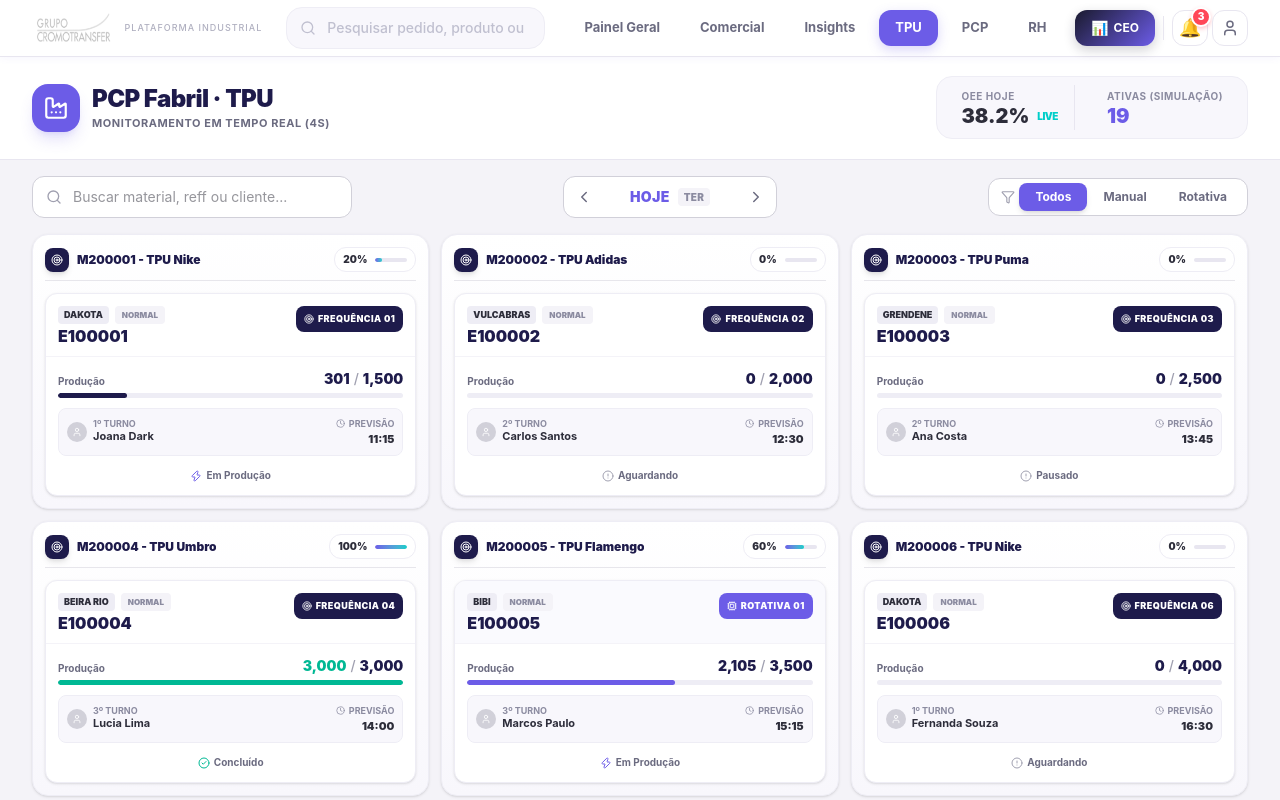
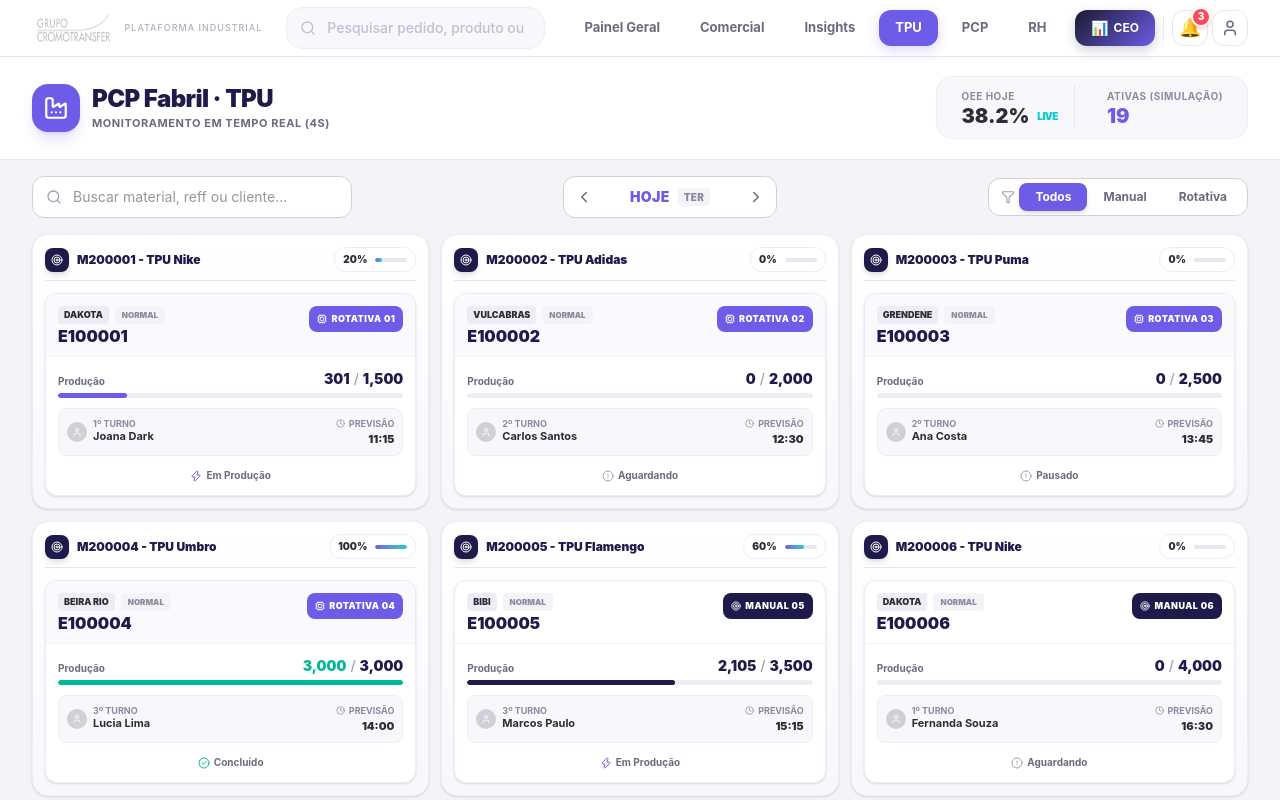
Before and after one commit to cedruoficial/aicro, a React (Vite) app in the folder frontend-v2/: page /tpu in a window 1280 px wide. Shown: the top 800 px of the page. Built offline with nearby package versions, Linux system fonts and the light colour scheme.

Commit message:
fix: adjust TPU machine types (only 4 rotativas, others manual)

```diff
--- a/frontend-v2/src/data/mockTPU.ts
+++ b/frontend-v2/src/data/mockTPU.ts
@@ -27,9 +27,9 @@
   const isPast = dayOffset < 0;
 
   for (let i = 1; i <= 35; i++) {
-    const isRotativa = i % 5 === 0;
-    const mType: MachineType = isRotativa ? 'Rotativa' : 'Frequência';
-    const mName = isRotativa ? `Rotativa ${String(Math.ceil(i/5)).padStart(2, '0')}` : `Frequência ${String(i).padStart(2, '0')}`;
+    const isRotativa = i <= 4;
+    const mType: MachineType = isRotativa ? 'Rotativa' : 'Manual';
+    const mName = isRotativa ? `Rotativa ${String(i).padStart(2, '0')}` : `Manual ${String(i).padStart(2, '0')}`;
     const material = materials[(i + Math.abs(dayOffset)) % materials.length];
     const client = clients[(i + Math.abs(dayOffset)) % clients.length];
 
--- a/frontend-v2/src/types/tpu.ts
+++ b/frontend-v2/src/types/tpu.ts
@@ -1,4 +1,4 @@
-export type MachineType = 'Frequência' | 'Rotativa';
+export type MachineType = 'Manual' | 'Rotativa';
 export type JobPriority = 'Normal' | 'Urgente' | 'Atrasado';
 
 export interface TPUOperator {
```
